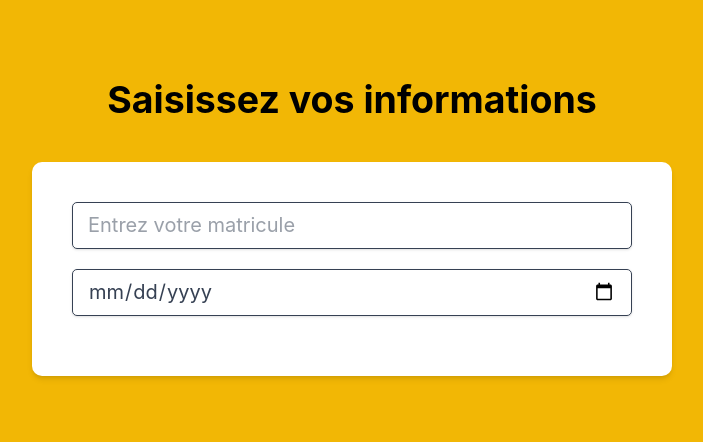
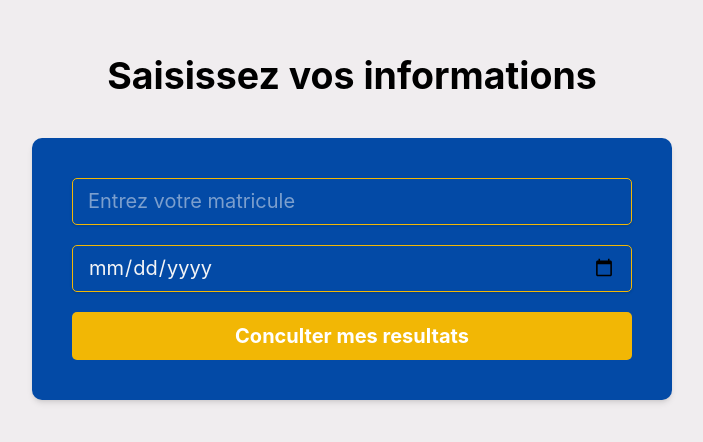
Before and after one commit to DevLocky10/pigier, a React (Vite) app: page /authenticate/1/ses_1 in a window 1280 px wide. Shown: the part 174-616 px from the top of the page, without its empty margins (288-991 px from the left). Built offline with nearby package versions, Linux system fonts and the light colour scheme.

Commit message:
ajustement du style du formulaire

```diff
--- a/src/pages/StudiantForm.tsx
+++ b/src/pages/StudiantForm.tsx
@@ -1,24 +1,51 @@
+import { useState } from "react";
+import { useNavigate, useParams } from "react-router-dom";
+
 export function StudiantForm() {
+    const navigate = useNavigate();
+
+    //const { level_id, session_id } = useParams<{ level_id: string; session_id: string }>();
+    const [ matricule, setMatricule ] = useState("");
+    const [ birthdate, setBirthdate ] = useState("");
+
+    const onSubmit = (e: React.SubmitEvent<HTMLFormElement>) => {
+        e.preventDefault();
+        navigate("/result");
+    }
+
     return (
-    <div className="flex flex-col items-center justify-center min-h-screen bg-primary p-2">
+        <div className="flex flex-col items-center justify-center min-h-screen p-2">
             <h2 className="font-bold mb-8 text-center text-3xl">Saisissez vos informations</h2>
             <div className="flex flex-col items-center justify-center gap-8 w-full md:max-w-lg">
-            <form className="w-full max-w-lg bg-white p-8 rounded-lg shadow-md">
+                <form className="w-full max-w-lg bg-secondary p-8 rounded-lg shadow-md">
                     <div className="mb-4">
                         <input
-                        className="shadow appearance-none border rounded w-full py-2 px-3 text-gray-700 leading-tight focus:outline-none focus:shadow-outline"
+                            className="shadow text-gray-100 appearance-none border border-primary  rounded w-full py-2 px-3 leading-tight focus:border-2 focus:outline-none focus:shadow-outline"
                             id="matricule"
                             type="text"
                             placeholder="Entrez votre matricule"
+                            value={matricule}
+                            onChange={(e) => setMatricule(e.target.value)}
                         />
                     </div>
                     <div className="mb-4">
                         <input
-                        className="shadow appearance-none border rounded w-full py-2 px-3 text-gray-700 leading-tight focus:outline-none focus:shadow-outline"
+                            className="shadow text-gray-100 appearance-none border border-primary  rounded w-full py-2 px-3 leading-tight focus:border-2 focus:outline-none focus:shadow-outline"
                             id="birthdate"
                             type="date"
-                        placeholder="Selectionnez votre date de naissance"
+                            placeholder="JJ/MM/AAAA"
+                            value={birthdate}
+                            onChange={(e) => setBirthdate(e.target.value)}
                         />
+                    </div>
+                    <div className="flex items-center justify-between w-full">
+                        <button
+                            className="bg-primary w-full hover:bg-primary-light text-white font-bold py-2 px-4 rounded focus:outline-none focus:shadow-outline"
+                            type="submit"
+                            onClick={onSubmit}
+                        >
+                            Conculter mes resultats
+                        </button>
                     </div>
                 </form>
             </div>
```
Lines whose indentation alone changed are shown as unchanged.
